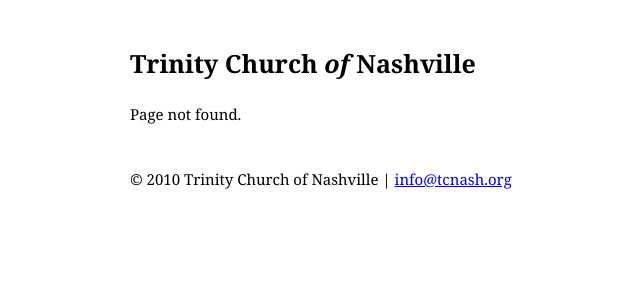
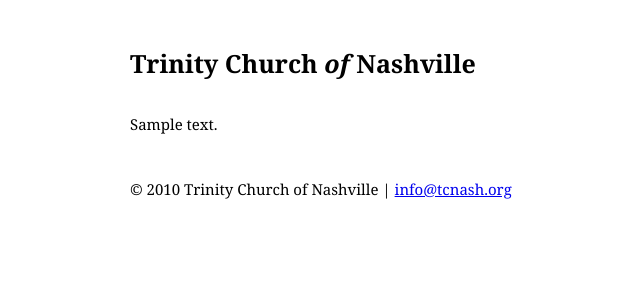
Before and after one commit to drewr/trinitypy, a Django app: template templates/404.html in a window 1280 px wide. Shown: the top 300 px of the page, without its empty margins (40-680 px from the left). Run offline with Django 3.2, Linux system fonts and the light colour scheme; the template is opened without the code that fills it: most values are stand-ins (such as "Sample title", 1, 10 or a date in 2020).

Commit message:
404.html should be able to use dynamic content.

```diff
--- a/templates/404.html
+++ b/templates/404.html
@@ -20,9 +20,13 @@
 <div class="grid_12">
 
 <div id="content">
-<p>
-Page not found.
-</p>
+<div class="contentsep">
+{% block content %}
+{% autoescape off %}
+{{ content }}
+{% endautoescape %}
+{% endblock content %}
+</div>
 </div>
 
 </div>
```
